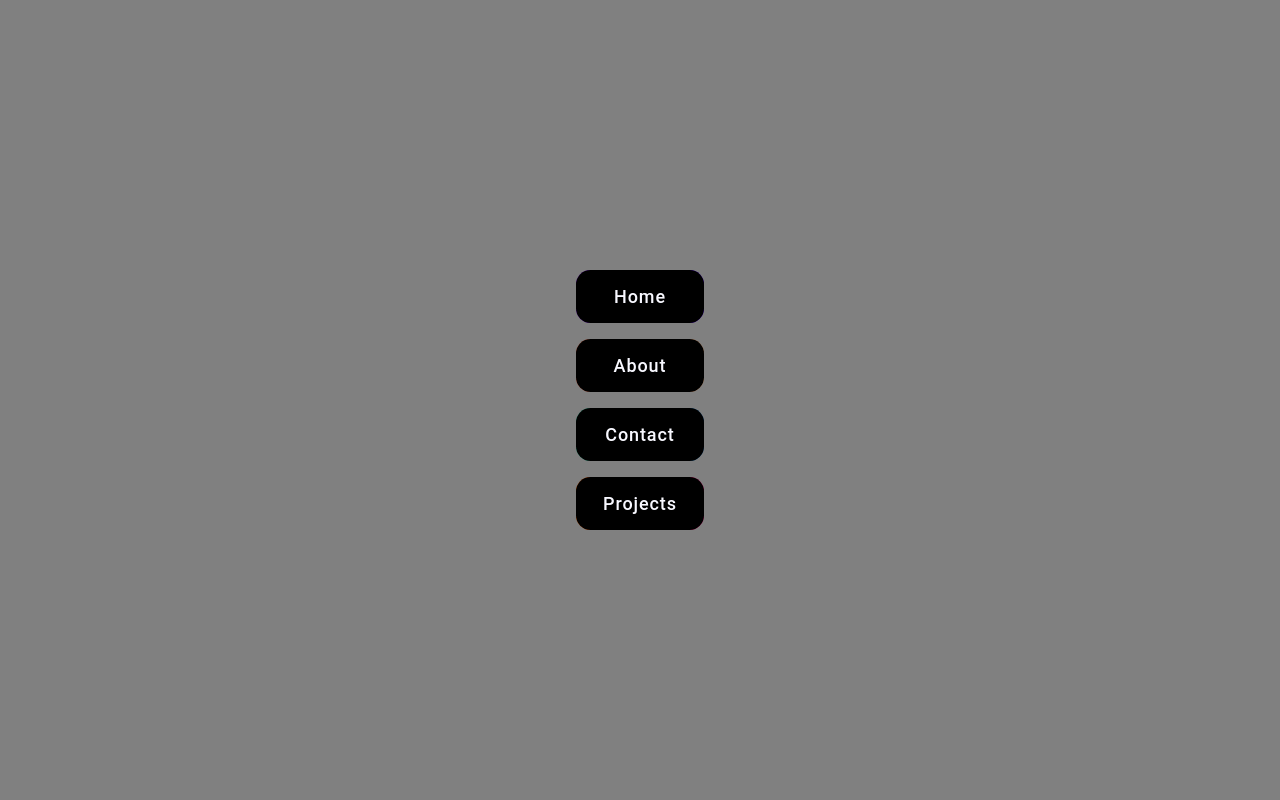
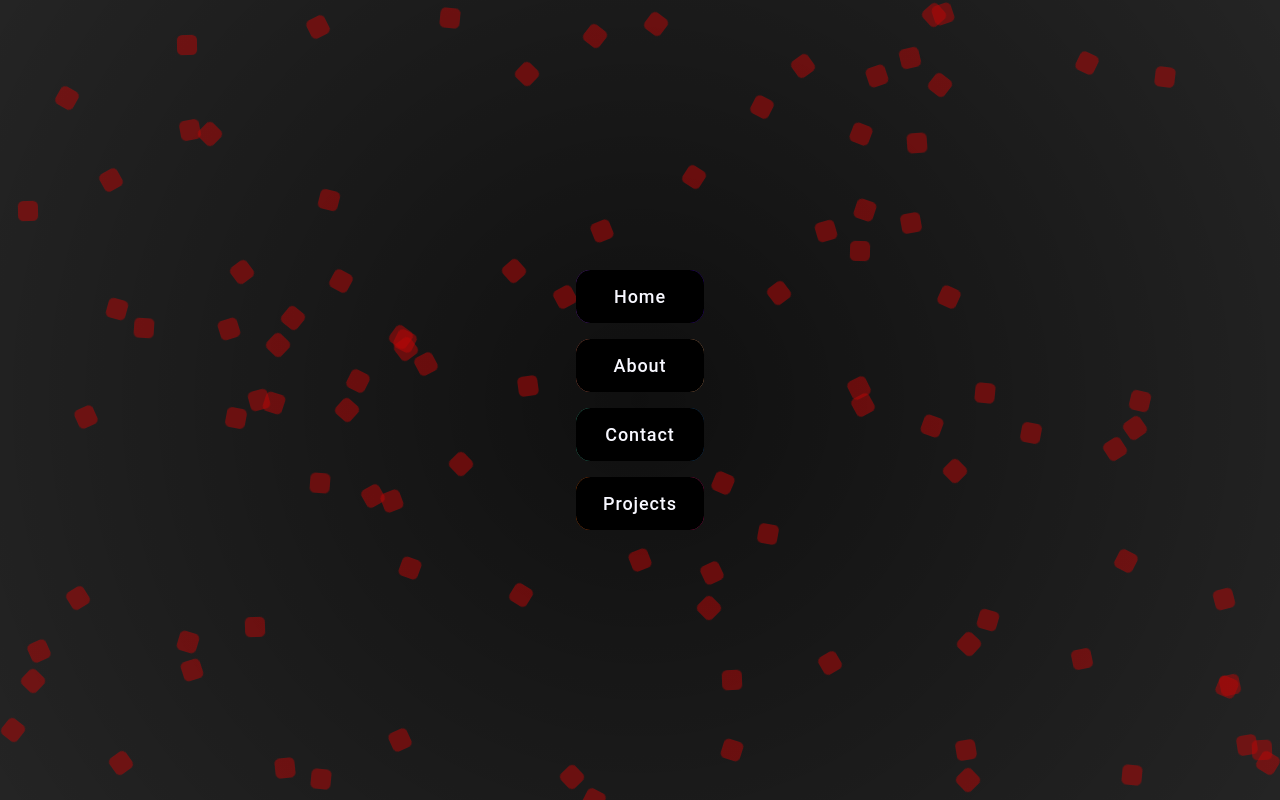
Before and after one commit to chippest/chippest.github.io, a React (Vite) app: page / in a window 1280 px wide. Built offline with nearby package versions, Linux system fonts and the light colour scheme.

Commit message:
added a background div

```diff
--- a/src/App.css
+++ b/src/App.css
@@ -4,8 +4,9 @@
   align-items: center;
   height: 100vh;
   width: 100vw;
-  background: gray;
+  background: rgb(36, 36, 36);
   color: #fff;
+  position: relative;
   font-family: "Roboto", sans-serif;
 
   .pages {
--- a/src/App.jsx
+++ b/src/App.jsx
@@ -12,6 +12,7 @@ import { Home } from "./Pages/Home";
 import { About } from "./Pages/About";
 import { Contact } from "./Pages/Contact";
 import { Projects } from "./Pages/Projects";
+import Background from "./Components/Background";
 
 function App() {
   const pages = [
@@ -104,6 +105,7 @@ function App() {
 
   return (
     <div className="app">
+      <Background />
       <div className={`pages ${fullButtons ? "gapped" : ""}`}>
         {pages.map((page, index) => {
           const title = page.title.toLowerCase();
--- /dev/null
+++ b/src/Components/Background.css
@@ -0,0 +1,41 @@
+.background {
+  position: absolute;
+  top: 0;
+  left: 0;
+  width: 100%;
+  height: 100%;
+  overflow: hidden;
+  /* z-index: -1; */
+  background: radial-gradient(
+    circle,
+    rgba(0, 0, 0, 0.575) 0%,
+    transparent 100%
+  );
+}
+
+.cube {
+  position: absolute;
+  border-radius: 5px;
+  width: 20px;
+  height: 20px;
+  background: rgba(187, 6, 6, 0.5);
+  animation: float 10s infinite linear, rotate 10s infinite linear;
+}
+
+@keyframes float {
+  0% {
+    transform: translate(0, 0);
+  }
+  100% {
+    transform: translate(100px, 100px);
+  }
+}
+
+@keyframes rotate {
+  0% {
+    transform: rotate(0deg);
+  }
+  100% {
+    transform: rotate(360deg);
+  }
+}
--- /dev/null
+++ b/src/Components/Background.jsx
@@ -0,0 +1,37 @@
+import React, { useEffect, useRef } from "react";
+import "./Background.css";
+
+const Background = () => {
+  const containerRef = useRef(null);
+
+  useEffect(() => {
+    const container = containerRef.current;
+    const numCubes = Math.floor(
+      (window.innerWidth * window.innerHeight) / 10000
+    );
+    const cubes = [];
+
+    for (let i = 0; i < numCubes; i++) {
+      const cube = document.createElement("div");
+      cube.className = "cube";
+      cube.style.left = `${Math.random() * 100}%`;
+      cube.style.top = `${Math.random() * 100}%`;
+      cube.style.animationDuration = `${Math.random() * 10 + 5}s`;
+      cube.style.animationDelay = `${Math.random() * 5}s`;
+      container.appendChild(cube);
+      cubes.push(cube);
+    }
+
+    return () => {
+      cubes.forEach((cube) => container.removeChild(cube));
+    };
+  }, []);
+
+  return (
+    <>
+      <div className="background" ref={containerRef}></div>
+    </>
+  );
+};
+
+export default Background;
```
